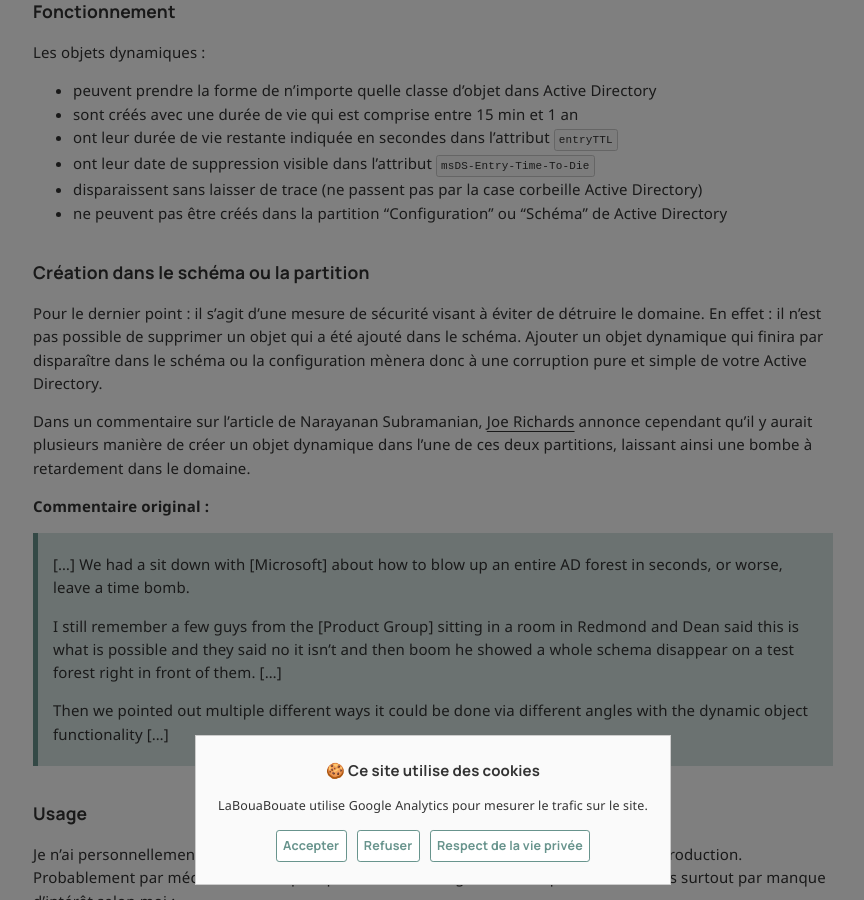
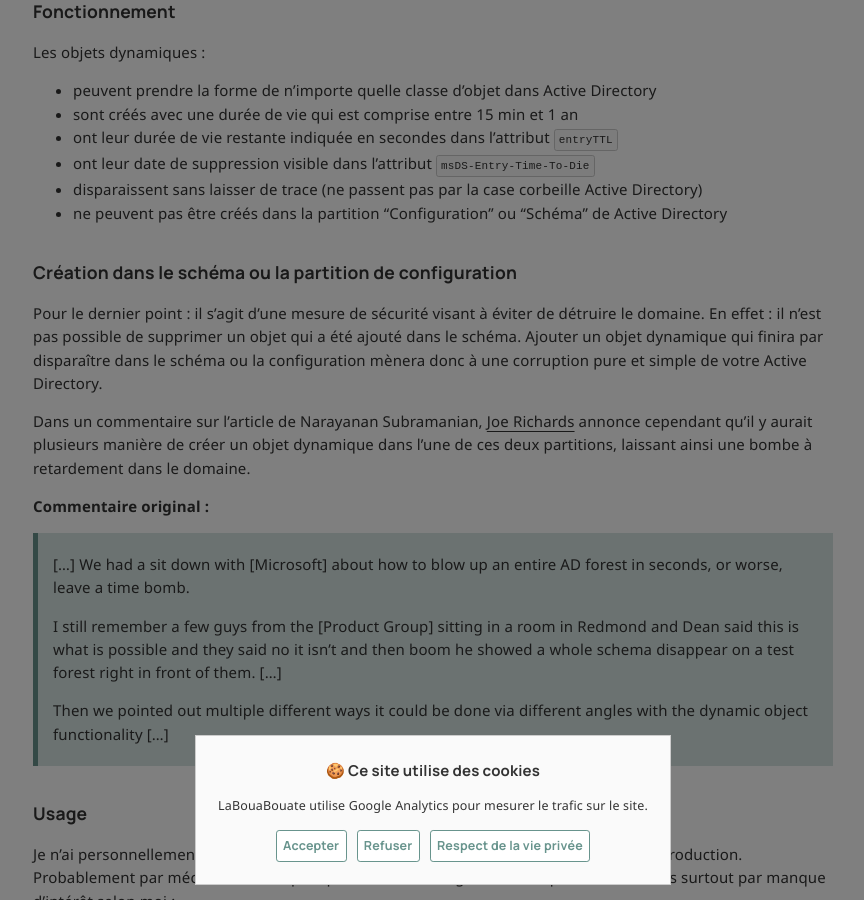
Before and after one commit to leobouard/leobouard.github.io, a Jekyll site: the page built from _posts/2025-04-29-objets-temporaires.md, in a window 1280 px wide and 900 px high, scrolled down 624 px. Shown: the whole window, without its empty margins (207-1071 px from the left). Built offline with Jekyll 4.4.1, drawn with Linux system fonts in a browser that asks for light colours; nearby versions of some CDN libraries; some web fonts are replaced; comment, search, counter and statistics services are not loaded.

Commit message:
Update 2025-04-29-objets-temporaires.md

```diff
--- a/_posts/2025-04-29-objets-temporaires.md
+++ b/_posts/2025-04-29-objets-temporaires.md
@@ -24,7 +24,7 @@ Les objets dynamiques :
 - disparaissent sans laisser de trace (ne passent pas par la case corbeille Active Directory)
 - ne peuvent pas être créés dans la partition "Configuration" ou "Schéma" de Active Directory
 
-### Création dans le schéma ou la partition
+### Création dans le schéma ou la partition de configuration
 
 Pour le dernier point : il s'agit d'une mesure de sécurité visant à éviter de détruire le domaine. En effet : il n'est pas possible de supprimer un objet qui a été ajouté dans le schéma. Ajouter un objet dynamique qui finira par disparaître dans le schéma ou la configuration mènera donc à une corruption pure et simple de votre Active Directory.
 
```
